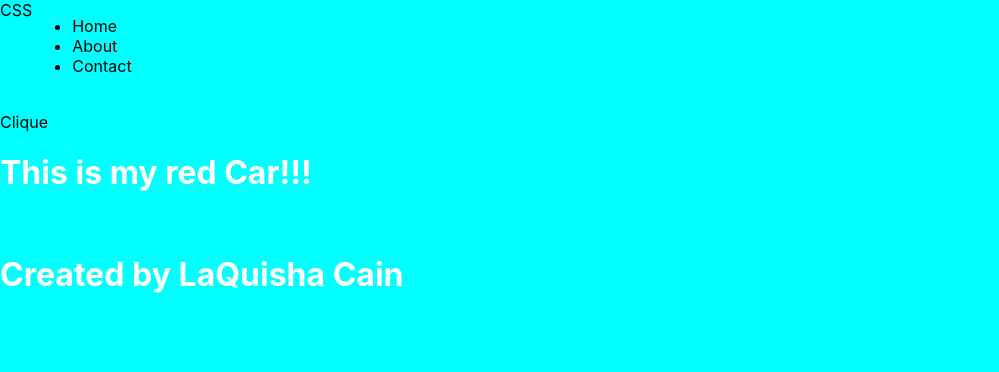
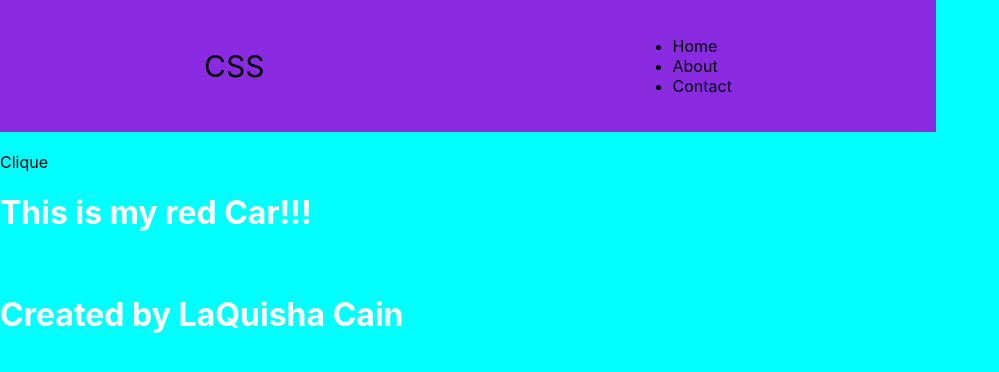
Before and after one commit to llcain/react-css, a React (Create React App) app: page / in a window 1280 px wide. Shown: the top 372 px of the page, without its empty margins (0-999 px from the left). Built offline with nearby package versions, Linux system fonts and the light colour scheme; no server answers.

Commit message:
Styled Navbar

```diff
--- a/src/App.css
+++ b/src/App.css
@@ -9,4 +9,13 @@ h1 {
 
 .container {
   display: flex;
+  background-color: blueviolet;
+  width: 70%;
+  align-items: center;
+  justify-content: space-around;
+  padding: 20px;
 }
+
+.logo {
+  font-size: 30px;
+}
```
